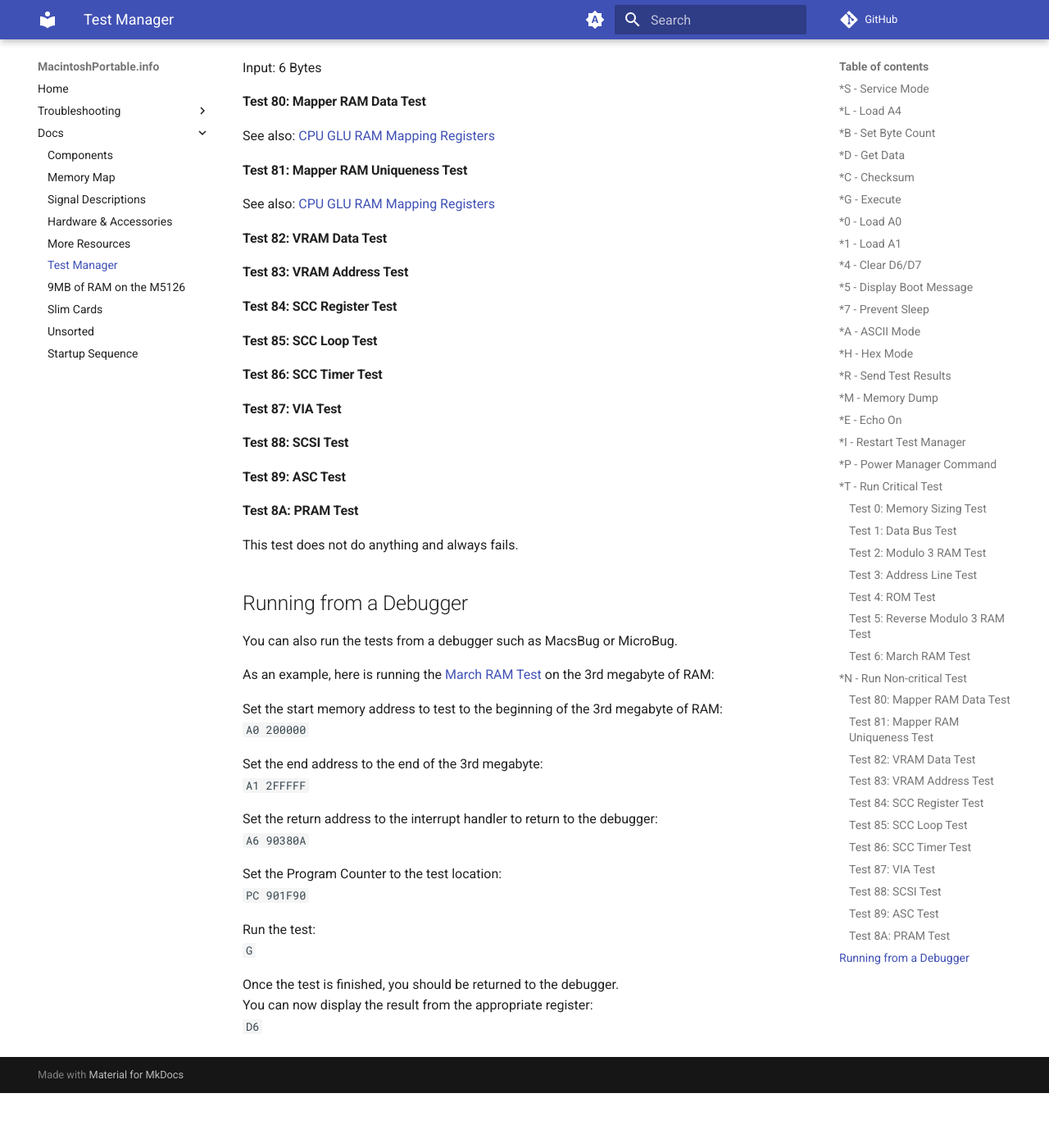
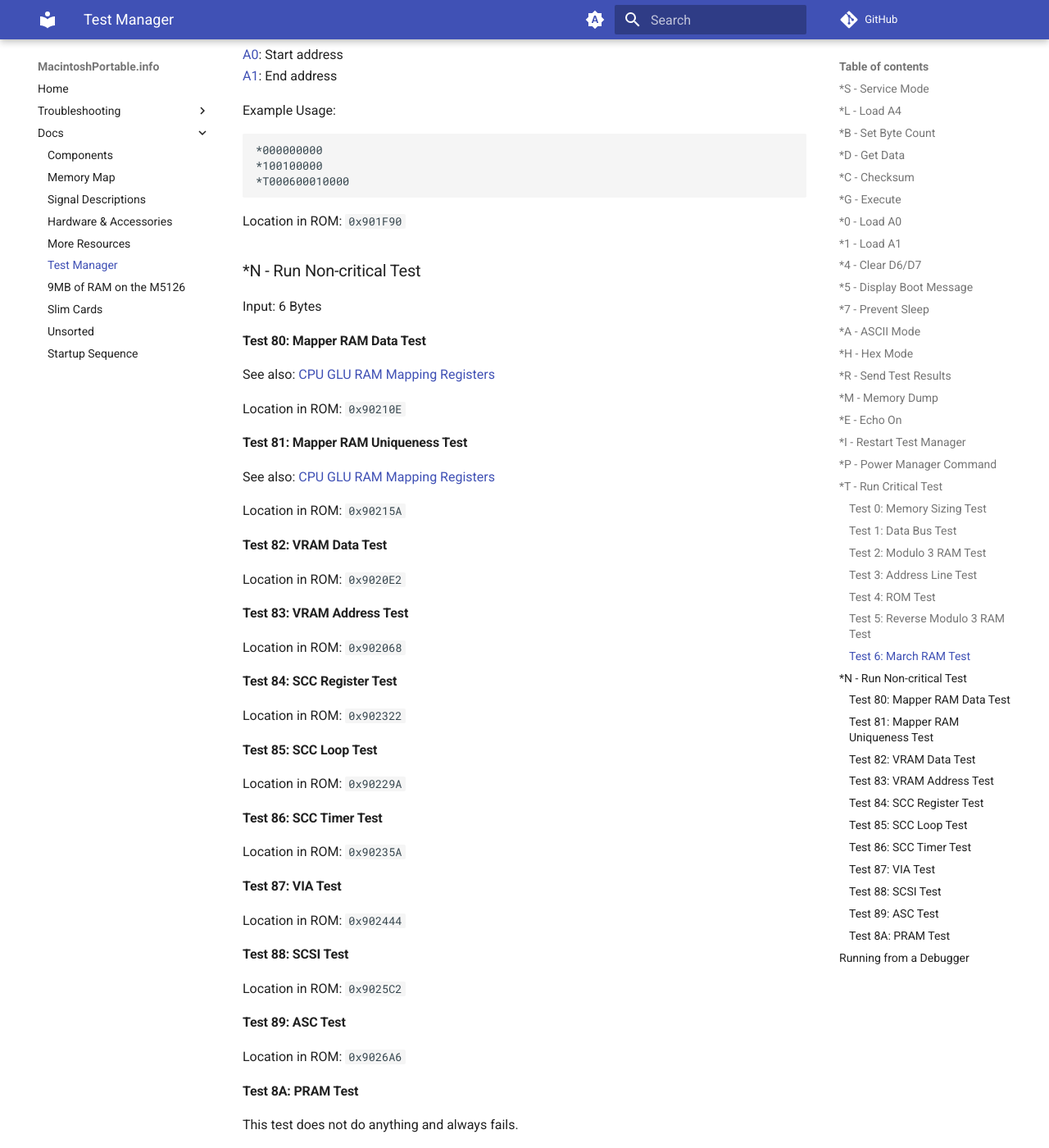
Before and after one commit to rezafouladian/MacintoshPortable, an MkDocs documentation site: the page built from docs/TestManager.md, in a window 1280 px wide and 1400 px high, scrolled down 4558 px. Shown: the whole window at 82% size. Built offline with MkDocs 1.6.1 and Material for MkDocs 9.7.7, drawn with Linux system fonts in a browser that asks for light colours; comment, search, counter and statistics services are not loaded; before the commit the page ends 5891 px from its top, so only the background shows below that; some of the changed text lies outside the part shown.

Commit message:
Add ROM locations of test

````diff
--- a/docs/TestManager.md
+++ b/docs/TestManager.md
@@ -135,6 +135,8 @@ Example Usage:
 
 #### Test 0: Memory Sizing Test
 
+Location in ROM: `0x903EA6`
+
 #### Test 1: Data Bus Test
 
 Write a pattern to 8 bytes starting at the address in A0. The first pattern is `00000001 FFFFFFFE` which is rotated left 256 times (`00000002 FFFFFFFD`, `00000004 FFFFFFFB`, etc.).
@@ -142,6 +144,8 @@ Write a pattern to 8 bytes starting at the address in A0. The first pattern is `
 If a bit does not match at any point, it is reflected in the minor error register D6.
 
 A0: Test address
+
+Location in ROM: `0x901CD6`
 
 #### Test 2: Modulo 3 RAM Test
 
@@ -155,11 +159,17 @@ Example Usage:
 *T000200010000
 ```
 
+Location in ROM: `0x901D2A`
+
 #### Test 3: Address Line Test
+
+Location in ROM: `0x901FEE`
 
 #### Test 4: ROM Test
 
 This test calculates a checksum individually for the two ROM chips.
+
+Location in ROM: `0x901F22`
 
 #### Test 5: Reverse Modulo 3 RAM Test
 
@@ -173,6 +183,8 @@ Example Usage:
 *T000500010000
 ```
 
+Location in ROM: `0x901E2E`
+
 #### Test 6: March RAM Test
 
 [A0](#0---load-a0): Start address
@@ -185,6 +197,8 @@ Example Usage:
 *T000600010000
 ```
 
+Location in ROM: `0x901F90`
+
 ### *N - Run Non-critical Test
 
 Input: 6 Bytes
@@ -193,29 +207,51 @@ Input: 6 Bytes
 
 See also: [CPU GLU RAM Mapping Registers](CPUGLU.md#ram-mapping-registers)
 
+Location in ROM: `0x90210E`
+
 #### Test 81: Mapper RAM Uniqueness Test
 
 See also: [CPU GLU RAM Mapping Registers](CPUGLU.md#ram-mapping-registers)
 
+Location in ROM: `0x90215A`
+
 #### Test 82: VRAM Data Test
+
+Location in ROM: `0x9020E2`
 
 #### Test 83: VRAM Address Test
 
+Location in ROM: `0x902068`
+
 #### Test 84: SCC Register Test
+
+Location in ROM: `0x902322`
 
 #### Test 85: SCC Loop Test
 
+Location in ROM: `0x90229A`
+
 #### Test 86: SCC Timer Test
+
+Location in ROM: `0x90235A`
 
 #### Test 87: VIA Test
 
+Location in ROM: `0x902444`
+
 #### Test 88: SCSI Test
 
+Location in ROM: `0x9025C2`
+
 #### Test 89: ASC Test
+
+Location in ROM: `0x9026A6`
 
 #### Test 8A: PRAM Test
 
 This test does not do anything and always fails.
+
+Location in ROM: `0x9027DE`
 
 ## Running from a Debugger
 
````
